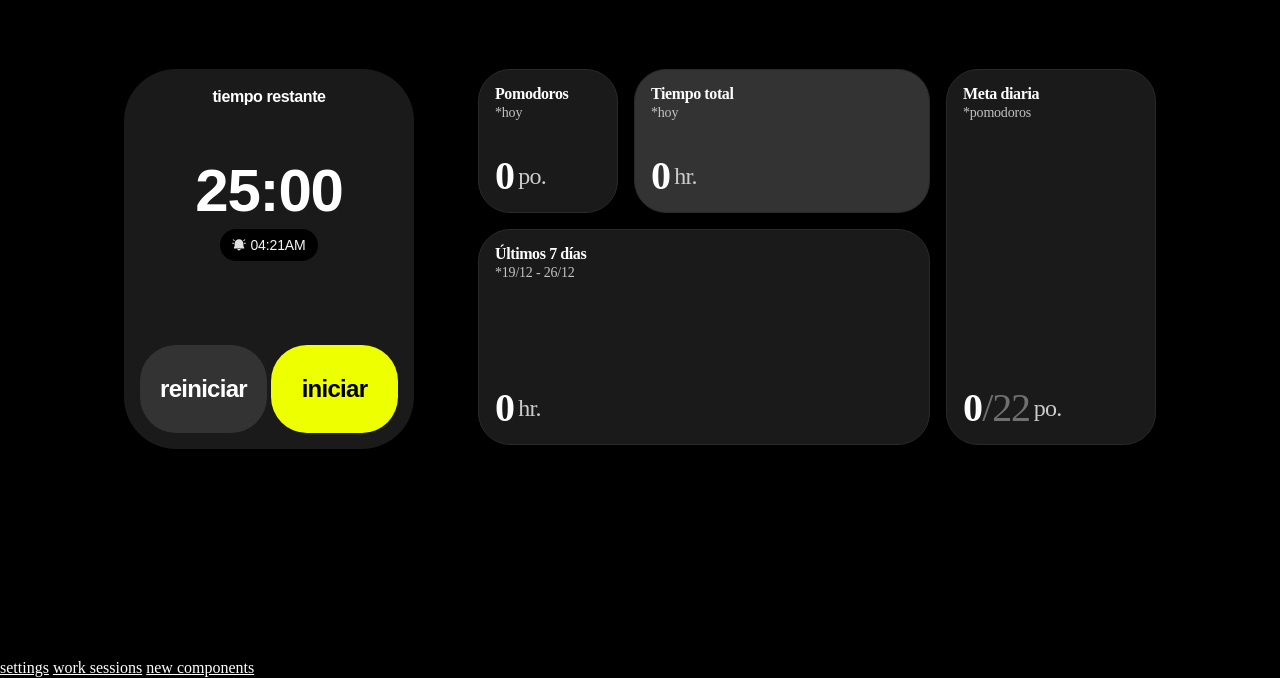
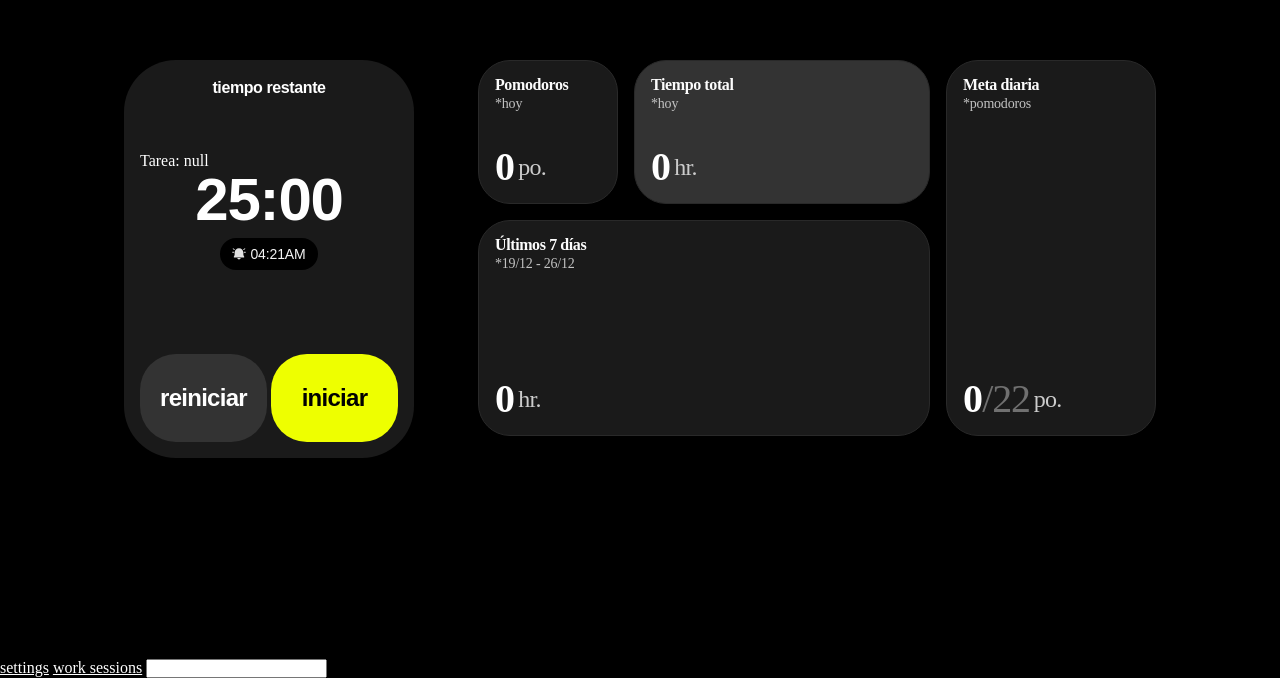
Before and after one commit to MrBryanBell/pomodoro-tracker, a SvelteKit app: page / in a window 1280 px wide. Shown: the part 141-819 px from the top of the page. Built offline with nearby package versions, Linux system fonts and the light colour scheme; a web font is replaced by a local one.

Commit message:
feat: :sparkles: User can select a frequent task for timer.

```diff
--- a/src/lib/components/Timer/Timer.svelte
+++ b/src/lib/components/Timer/Timer.svelte
@@ -1,6 +1,7 @@
 <script lang="ts">
 	import { timer } from '$store/timer';
 	import { Button, CountDown, EndTime, Name } from './tokens';
+	import { tasks } from '$store/tasks';
 
 	const timeLeftInMinutes = timer.timeLeftInMinutes$;
 	const formattedEndTime = timer.formattedEndTime$;
@@ -9,6 +10,7 @@
 
 <div class="main-wrapper">
 	<Name>tiempo restante</Name>
+	<p>Tarea: {$tasks.current}</p>
 
 	<CountDown>{$timeLeftInMinutes}</CountDown>
 	<EndTime>{$formattedEndTime}</EndTime>
--- a/src/routes/+page.svelte
+++ b/src/routes/+page.svelte
@@ -3,10 +3,18 @@
 	import Widget from '$components/Widget/Widget.svelte';
 	import Value from '$lib/components/Widget/Value.svelte';
 	import { workSessions } from '$lib/store/work-sessions';
+	import { tasks } from '$store/tasks';
 
 	const allWorkSessionsToday = workSessions.allFromToday$;
 	const totalTimeFromToday = workSessions.totalTimeFromTodayInHours$;
 	const totalTimeFromLast7Days = workSessions.totalTimeFromLast7Days$;
+
+	const allTasks = tasks.all$;
+
+	function updateCurrentTask(e: InputEvent) {
+		const taskName = (e.target as HTMLInputElement).value;
+		tasks.setCurrentByName(taskName);
+	}
 </script>
 
 <main>
@@ -30,7 +38,13 @@
 
 <a href="/settings">settings</a>
 <a href="/work-sessions">work sessions</a>
-<a href="/new">new components</a>
+
+<input list="tasks" on:change={(e) => updateCurrentTask(e)} />
+<datalist id="tasks">
+	{#each $allTasks as { name }}
+		<option value={name}>{name}</option>
+	{/each}
+</datalist>
 
 <style>
 	main {
```
Also changed, not shown: 1 other file (tests, documents, lock files or other folders).
